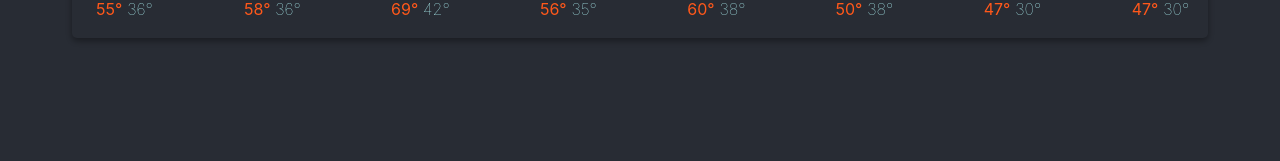
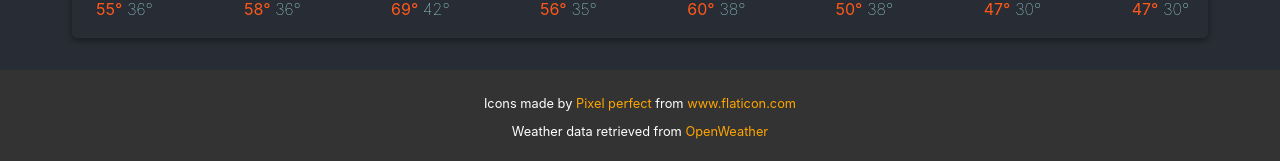
Before and after one commit to danny98m/react-weather-app, a React (Create React App) app: page / in a window 1280 px wide. Shown: the part 1367-1528 px from the top of the page. Before the commit the page ends 1437 px from the top, so only its background shows below. Built offline with nearby package versions, Linux system fonts and the light colour scheme; no server answers.

Commit message:
Add footer component

```diff
--- /dev/null
+++ b/src/components/Footer/Footer.js
@@ -0,0 +1,12 @@
+import classes from "./Footer.module.css";
+
+const Footer = props => {
+  return (
+    <div className={classes.Footer}>
+      <p>Icons made by <a href="https://www.flaticon.com/authors/pixel-perfect" title="Pixel perfect">Pixel perfect</a> from <a href="https://www.flaticon.com/" title="Flaticon">www.flaticon.com</a></p>
+      <p>Weather data retrieved from <a href="https://openweathermap.org/">OpenWeather</a></p>
+    </div>
+  )
+}
+
+export default Footer;
--- /dev/null
+++ b/src/components/Footer/Footer.module.css
@@ -0,0 +1,14 @@
+.Footer {
+  width: 100%;
+  padding: 1em;
+  background-color: #333;
+  color: #fff;
+  text-align: center;
+  font-size: 0.8rem;
+  box-sizing: border-box;
+}
+
+.Footer a {
+  text-decoration: none;
+  color: orange;
+}
--- a/src/index.js
+++ b/src/index.js
@@ -2,11 +2,13 @@ import React from 'react';
 import ReactDOM from 'react-dom';
 import './index.css';
 import App from './App';
+import Footer from './components/Footer/Footer';
 import reportWebVitals from './reportWebVitals';
 
 ReactDOM.render(
   <React.StrictMode>
     <App />
+    <Footer />
   </React.StrictMode>,
   document.getElementById('root')
 );
--- a/src/utility/dateMap.js
+++ b/src/utility/dateMap.js
@@ -15,7 +15,6 @@ export const mapToDay = num => {
       return 'Friday'
     case 6:
       return 'Saturday'
-
     default:
       return 'Error'
   }
--- a/src/utility/formatTime.js
+++ b/src/utility/formatTime.js
@@ -1,5 +1,5 @@
-// formats time as HH:MM from a unix time stamp
-export function formatTimeString (time) {
+// formats time as HH:MM from a unix time
+export function formatTimeString(time) {
   const dateTime = new Date(time * 1000);
   const dateTimeHours = dateTime.getHours();
   const dateTimeMinutes = dateTime.getMinutes();
```
